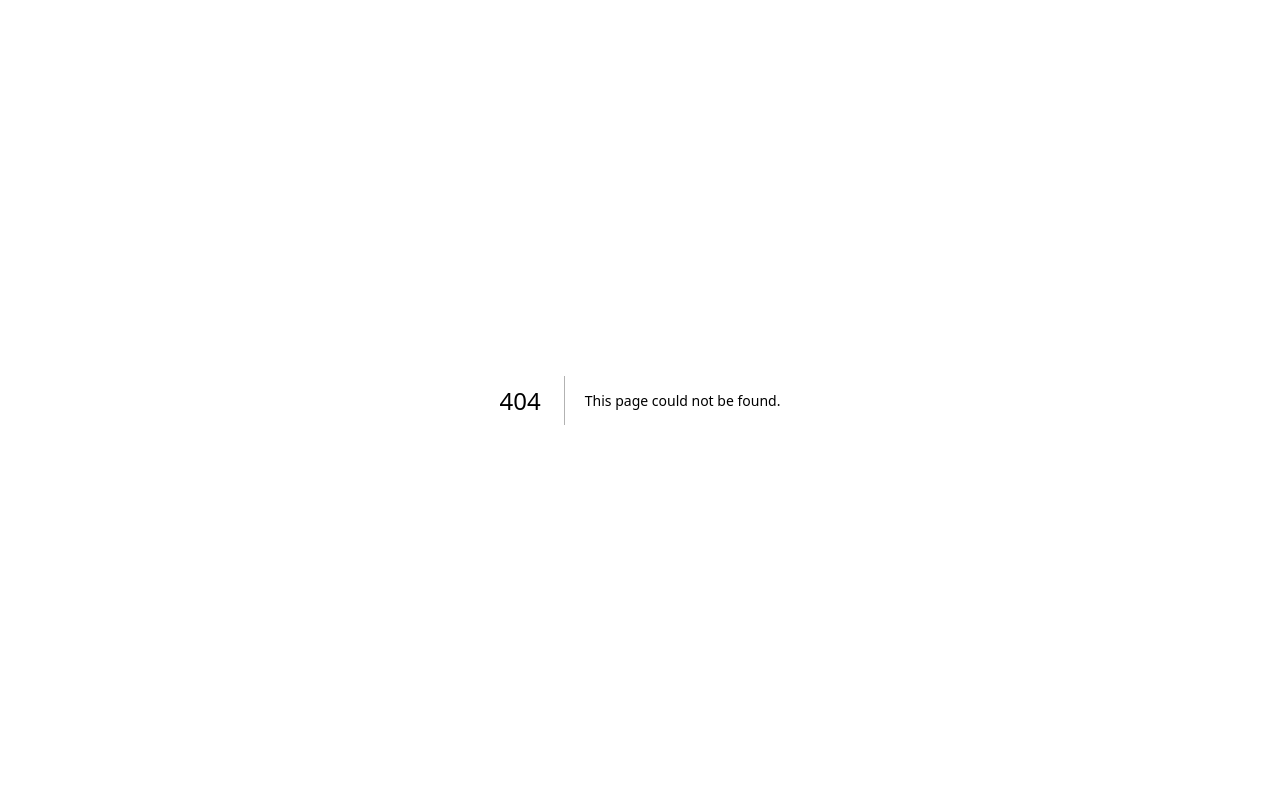
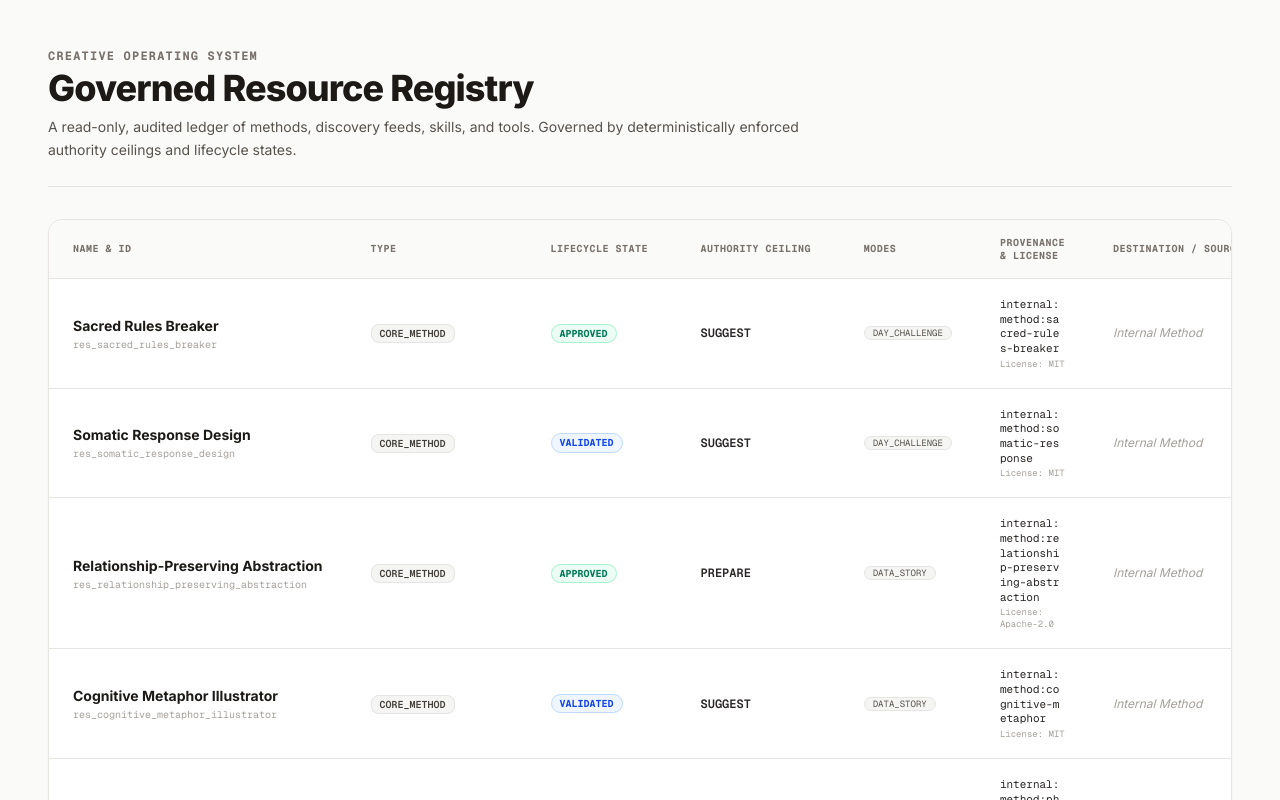
Before and after one commit to Faadil1/componentry-lab, a Next.js app: page /creative-os/registry in a window 1280 px wide. Before the commit this address had no page. Shown: the top 800 px of the page. Built offline with nearby package versions, Linux system fonts and the light colour scheme.

Commit message:
feat(creative-os): add deterministic capability router

```diff
--- /dev/null
+++ b/app/creative-os/registry/page.tsx
@@ -0,0 +1,114 @@
+import { RESOURCE_REGISTRY } from "@/lib/creative-os/registry"
+
+export const metadata = {
+  title: "Creative OS — Governed Resource Registry",
+  description: "Read-only ledger of registered creative capabilities, internal methods, and external providers."
+}
+
+export default function CreativeOSRegistryPage() {
+  return (
+    <main className="min-h-screen bg-stone-50 text-stone-900 font-sans p-6 sm:p-12">
+      <div className="mx-auto max-w-7xl space-y-8">
+        {/* Header section */}
+        <div className="border-b border-stone-200 pb-6">
+          <span className="text-xs font-mono font-bold uppercase tracking-widest text-stone-500 block mb-1">
+            CREATIVE OPERATING SYSTEM
+          </span>
+          <h1 className="text-3xl font-extrabold tracking-tight text-stone-900 sm:text-4xl">
+            Governed Resource Registry
+          </h1>
+          <p className="mt-2 text-sm text-stone-600 max-w-3xl leading-relaxed">
+            A read-only, audited ledger of methods, discovery feeds, skills, and tools. Governed by deterministically enforced authority ceilings and lifecycle states.
+          </p>
+        </div>
+
+        {/* Registry Table */}
+        <div className="overflow-x-auto rounded-xl border border-stone-200 bg-white shadow-xs">
+          <table className="min-w-full divide-y divide-stone-200 text-left text-xs font-mono">
+            <thead className="bg-stone-50 text-stone-500 font-bold uppercase tracking-wider text-[10px]">
+              <tr>
+                <th className="px-6 py-4">Name & ID</th>
+                <th className="px-6 py-4">Type</th>
+                <th className="px-6 py-4">Lifecycle State</th>
+                <th className="px-6 py-4">Authority Ceiling</th>
+                <th className="px-6 py-4">Modes</th>
+                <th className="px-6 py-4">Provenance & License</th>
+                <th className="px-6 py-4">Destination / Source</th>
+                <th className="px-6 py-4 text-center">Recommendable</th>
+              </tr>
+            </thead>
+            <tbody className="divide-y divide-stone-200 bg-white text-stone-700">
+              {RESOURCE_REGISTRY.map((res) => {
+                const isRecommendable = res.lifecycleState === "APPROVED" || res.lifecycleState === "VALIDATED"
+                return (
+                  <tr key={res.id} className="hover:bg-stone-50/50 transition-colors">
+                    {/* Name & ID */}
+                    <td className="px-6 py-4.5 whitespace-nowrap">
+                      <div className="font-bold text-stone-900 text-sm font-sans">{res.name}</div>
+                      <div className="text-[10px] text-stone-400 mt-0.5">{res.id}</div>
+                    </td>
+                    {/* Type */}
+                    <td className="px-6 py-4.5 whitespace-nowrap">
+                      <span className="rounded-md bg-stone-100 border border-stone-200 px-2 py-0.5 font-semibold text-[10px] text-stone-700">
+                        {res.type}
+                      </span>
+                    </td>
+                    {/* Lifecycle */}
+                    <td className="px-6 py-4.5 whitespace-nowrap">
+                      <span className={`inline-flex items-center gap-1 rounded-full px-2 py-0.5 text-[10px] font-bold border ${
+                        res.lifecycleState === "APPROVED"
+                          ? "bg-emerald-50 border-emerald-200 text-emerald-700"
+                          : res.lifecycleState === "VALIDATED"
+                          ? "bg-blue-50 border-blue-200 text-blue-700"
+                          : res.lifecycleState === "REJECTED" || res.lifecycleState === "DEPRECATED" || res.lifecycleState === "SUPERSEDED"
+                          ? "bg-rose-50 border-rose-200 text-rose-700"
+                          : "bg-amber-50 border-amber-200 text-amber-700"
+                      }`}>
+                        {res.lifecycleState}
+                      </span>
+                    </td>
+                    {/* Authority Ceiling */}
+                    <td className="px-6 py-4.5 whitespace-nowrap">
+                      <span className="font-semibold text-stone-800">{res.authorityCeiling}</span>
+                    </td>
+                    {/* Modes */}
+                    <td className="px-6 py-4.5">
+                      <div className="flex flex-wrap gap-1">
+                        {res.modes.map((mode) => (
+                          <span key={mode} className="rounded-full bg-stone-100 border border-stone-200 px-2 py-0.2 text-[9px] text-stone-600">
+                            {mode}
+                          </span>
+                        ))}
+                      </div>
+                    </td>
+                    {/* Provenance */}
+                    <td className="px-6 py-4.5">
+                      <div className="text-[11px] text-stone-800 break-all max-w-[200px]">{res.provenance}</div>
+                      <div className="text-[9px] text-stone-400 mt-0.5">License: {res.license}</div>
+                    </td>
+                    {/* Destination / Source */}
+                    <td className="px-6 py-4.5 whitespace-nowrap text-stone-500">
+                      {res.sourceUrl ? (
+                        <a href={res.sourceUrl} className="hover:underline text-stone-600 break-all max-w-[180px] block" target="_blank" rel="noopener noreferrer">
+                          {res.sourceUrl}
+                        </a>
+                      ) : (
+                        <span className="text-stone-400 font-sans italic">Internal Method</span>
+                      )}
+                    </td>
+                    {/* Recommendable Status */}
+                    <td className="px-6 py-4.5 whitespace-nowrap text-center">
+                      <span className={`inline-flex h-2 w-2 rounded-full ring-4 ${
+                        isRecommendable ? "bg-emerald-500 ring-emerald-500/20" : "bg-stone-300 ring-stone-300/20"
+                      }`} aria-label={isRecommendable ? "Recommendable" : "Not Recommendable"}></span>
+                    </td>
+                  </tr>
+                )
+              })}
+            </tbody>
+          </table>
+        </div>
+      </div>
+    </main>
+  )
+}
--- /dev/null
+++ b/lib/creative-os/router.ts
@@ -0,0 +1,70 @@
+import type { RouterInputs, ResourceEvaluation } from "./types"
+import { RESOURCE_REGISTRY } from "./registry"
+import { evaluateResource } from "./evaluation"
+
+export interface RouterResult {
+  recommendations: ResourceEvaluation[]
+  topSuggestion: ResourceEvaluation | null
+}
+
+/**
+ * Route capabilities deterministically based on metadata inputs.
+ */
+export function routeCapabilities(inputs: RouterInputs): RouterResult {
+  const {
+    projectMode,
+    phase,
+    artifactType,
+    evaluator,
+    capabilityGap,
+    activationTags,
+    authorityCeiling
+  } = inputs
+
+  // Evaluate all resources from the registry
+  const evaluations = RESOURCE_REGISTRY.map((resource) => {
+    return evaluateResource(resource, projectMode, phase, {
+      artifactType,
+      evaluator,
+      capabilityGap,
+      activationTags,
+      authorityLimit: authorityCeiling,
+      allowExperimental: false // Default production mode does not recommend experimental
+    })
+  })
+
+  // Filter for recommendable resources
+  const recommendable = evaluations.filter((ev) => ev.isRecommendable)
+
+  // Sort deterministically
+  recommendable.sort((a, b) => {
+    // 1. Suitability score descending
+    if (b.suitabilityScore !== a.suitabilityScore) {
+      return b.suitabilityScore - a.suitabilityScore
+    }
+
+    // 2. Lifecycle state precedence: APPROVED (50) > VALIDATED (30)
+    const lifecycleOrder: Record<string, number> = { APPROVED: 2, VALIDATED: 1 }
+    const aLife = lifecycleOrder[a.lifecycleState] || 0
+    const bLife = lifecycleOrder[b.lifecycleState] || 0
+    if (bLife !== aLife) {
+      return bLife - aLife
+    }
+
+    // 3. Prefer Internal (CORE_METHOD) over external
+    const typeOrder = (type: string) => (type === "CORE_METHOD" ? 1 : 0)
+    const aType = typeOrder(a.type)
+    const bType = typeOrder(b.type)
+    if (bType !== aType) {
+      return bType - aType
+    }
+
+    // 4. Deterministic fallback by resource ID string comparison
+    return a.resourceId.localeCompare(b.resourceId)
+  })
+
+  return {
+    recommendations: recommendable,
+    topSuggestion: recommendable[0] || null
+  }
+}
--- a/package.json
+++ b/package.json
@@ -7,6 +7,7 @@
                     "build":  "next build",
                     "start":  "next start",
                     "lint":  "eslint",
+                    "test": "node --import jiti/register --test tests/director.test.ts tests/director-ui.test.ts tests/creative-os.test.ts",
                     "test:director": "node --import jiti/register --test tests/director.test.ts tests/director-ui.test.ts"
                 },
     "dependencies":  {
```
Also changed, not shown: lib/creative-os/index.ts (added, +7 -0 lines).
